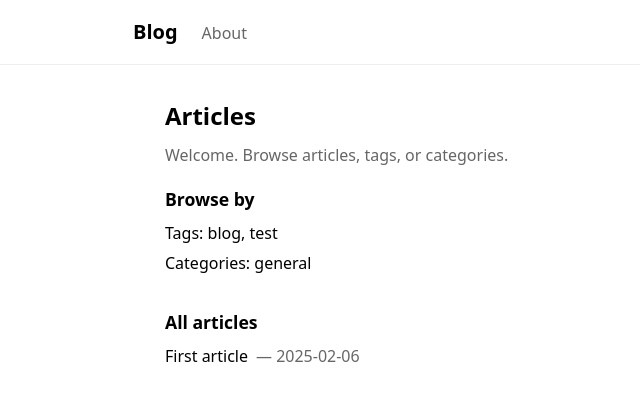
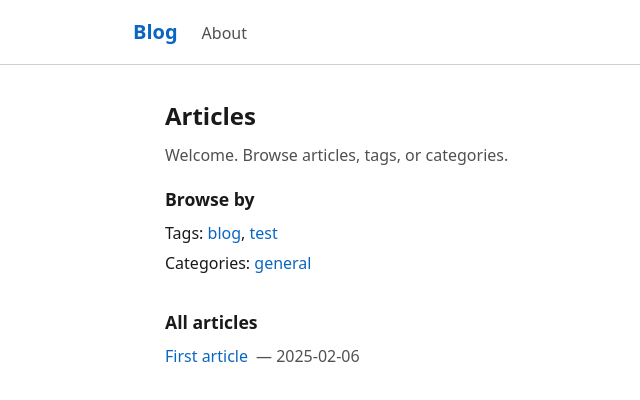
Before and after one commit to jbressand34/blog, a Next.js app: page / in a window 1280 px wide. Shown: the top 400 px of the page, without its empty margins (123-763 px from the left). Built offline with nearby package versions, Linux system fonts and the light colour scheme.

Commit message:
Added : color and contrast

```diff
--- a/app/articles/[slug]/page.tsx
+++ b/app/articles/[slug]/page.tsx
@@ -22,7 +22,7 @@ export default function ArticlePage({ params }: Props) {
     <main style={{ padding: "0 2rem 2rem", maxWidth: "48rem", margin: "0 auto" }}>
       <article>
         <h1>{article.meta.title}</h1>
-        <p style={{ color: "#666", marginBottom: "0.5rem" }}>
+        <p className="text-muted" style={{ marginBottom: "0.5rem" }}>
           {article.meta.date}
           {(category || (tags && tags.length > 0)) && (
             <span style={{ marginLeft: "1rem" }}>
--- a/app/categories/[category]/page.tsx
+++ b/app/categories/[category]/page.tsx
@@ -25,7 +25,7 @@ export default function CategoryPage({ params }: Props) {
       <h1 style={{ fontSize: "1.5rem", marginBottom: "0.5rem" }}>
         Category: {category}
       </h1>
-      <p style={{ color: "#666", marginBottom: "1rem" }}>
+      <p className="text-muted" style={{ marginBottom: "1rem" }}>
         {articles.length} article{articles.length > 1 ? "s" : ""}.
       </p>
       <ul style={{ listStyle: "none" }}>
@@ -35,7 +35,7 @@ export default function CategoryPage({ params }: Props) {
               {article.meta.title}
             </Link>
             {article.meta.date && (
-              <span style={{ color: "#666", marginLeft: "0.5rem" }}>
+              <span className="text-muted" style={{ marginLeft: "0.5rem" }}>
                 — {article.meta.date}
               </span>
             )}
--- a/app/globals.css
+++ b/app/globals.css
@@ -2,6 +2,14 @@
   box-sizing: border-box;
   padding: 0;
   margin: 0;
+}
+
+:root {
+  --color-text: #1a1a1a;
+  --color-text-muted: #505050;
+  --color-border: #d0d0d0;
+  --color-link: #0a66c2;
+  --color-link-hover: #004182;
 }
 
 html,
@@ -10,15 +18,26 @@ body {
   min-height: 100vh;
   font-family: system-ui, -apple-system, sans-serif;
   line-height: 1.6;
+  color: var(--color-text);
 }
 
 a {
-  color: inherit;
+  color: var(--color-link);
   text-decoration: none;
 }
 
 a:hover {
+  color: var(--color-link-hover);
   text-decoration: underline;
+}
+
+a:focus-visible {
+  outline: 2px solid var(--color-link);
+  outline-offset: 2px;
+}
+
+.text-muted {
+  color: var(--color-text-muted);
 }
 
 .prose h2 {
--- a/app/page.tsx
+++ b/app/page.tsx
@@ -15,7 +15,7 @@ export default function Home() {
   return (
     <main style={{ padding: "0 2rem 2rem", maxWidth: "48rem", margin: "0 auto" }}>
       <h1 style={{ fontSize: "1.5rem", marginBottom: "0.5rem" }}>Articles</h1>
-      <p style={{ color: "#666", marginBottom: "1rem" }}>
+      <p className="text-muted" style={{ marginBottom: "1rem" }}>
         Welcome. Browse articles, tags, or categories.
       </p>
 
@@ -64,7 +64,7 @@ export default function Home() {
                 {article.meta.title}
               </Link>
               {article.meta.date && (
-                <span style={{ color: "#666", marginLeft: "0.5rem" }}>
+                <span className="text-muted" style={{ marginLeft: "0.5rem" }}>
                   — {article.meta.date}
                 </span>
               )}
--- a/app/tags/[tag]/page.tsx
+++ b/app/tags/[tag]/page.tsx
@@ -25,7 +25,7 @@ export default function TagPage({ params }: Props) {
       <h1 style={{ fontSize: "1.5rem", marginBottom: "0.5rem" }}>
         Tag: {tag}
       </h1>
-      <p style={{ color: "#666", marginBottom: "1rem" }}>
+      <p className="text-muted" style={{ marginBottom: "1rem" }}>
         {articles.length} article{articles.length > 1 ? "s" : ""}.
       </p>
       <ul style={{ listStyle: "none" }}>
@@ -35,7 +35,7 @@ export default function TagPage({ params }: Props) {
               {article.meta.title}
             </Link>
             {article.meta.date && (
-              <span style={{ color: "#666", marginLeft: "0.5rem" }}>
+              <span className="text-muted" style={{ marginLeft: "0.5rem" }}>
                 — {article.meta.date}
               </span>
             )}
--- a/components/Header.tsx
+++ b/components/Header.tsx
@@ -4,7 +4,7 @@ export default function Header() {
   return (
     <header
       style={{
-        borderBottom: "1px solid #eee",
+        borderBottom: "1px solid var(--color-border)",
         padding: "1rem 2rem",
         marginBottom: "2rem",
       }}
@@ -24,7 +24,7 @@ export default function Header() {
         >
           Blog
         </Link>
-        <Link href="/presentation" style={{ color: "#666" }}>
+        <Link href="/presentation" className="text-muted">
           About
         </Link>
       </nav>
```
Also changed, not shown: .reflexion/AMELIORER_DESIGN_BLOG.md (added).
